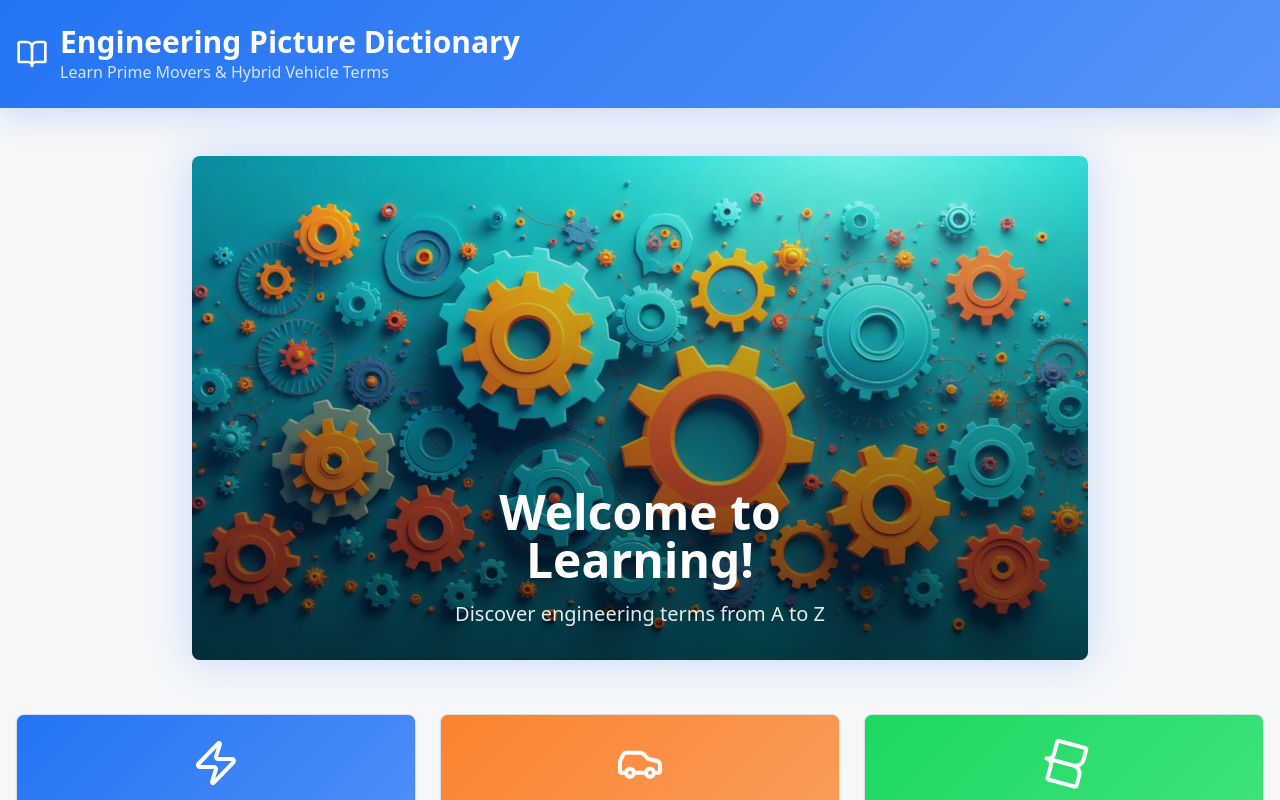
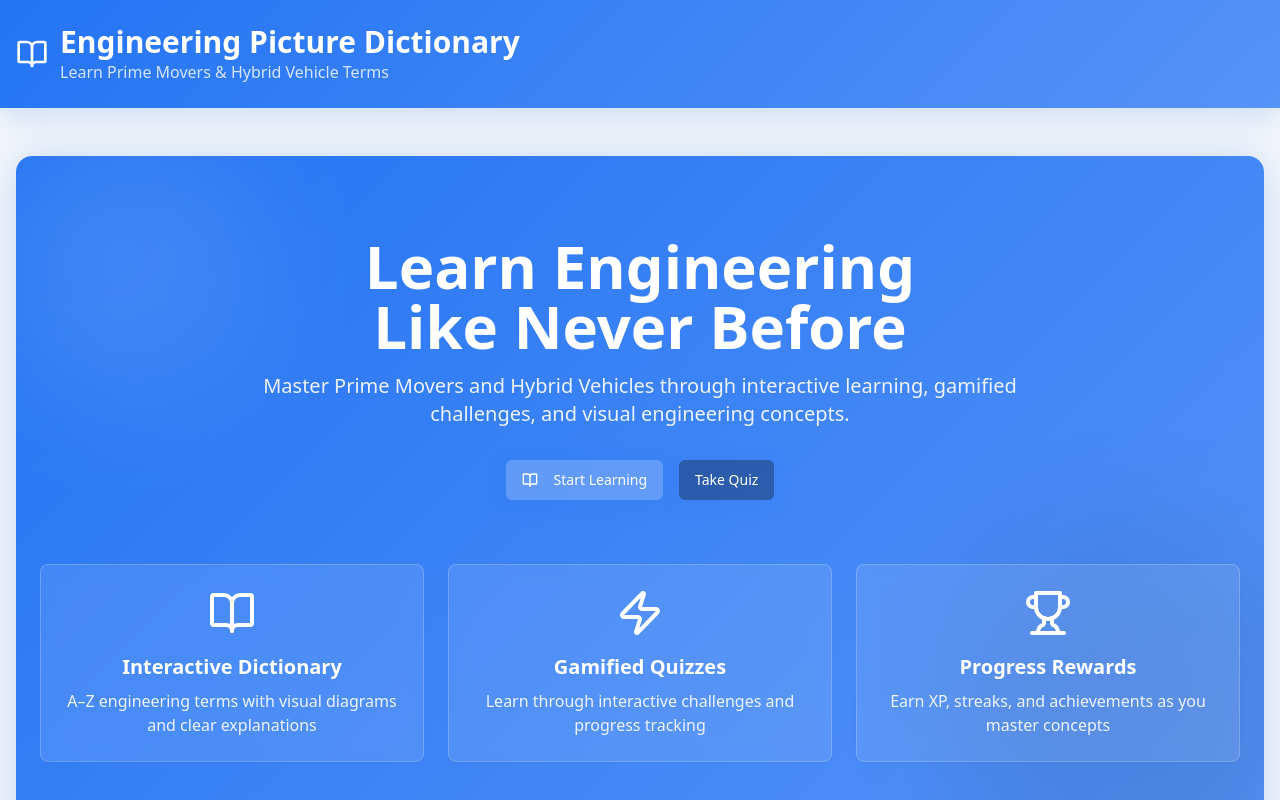
Before and after one commit to buttisoda6-cyber/hybrid-handbook, a React (Vite) app: page / in a window 1280 px wide. Shown: the top 800 px of the page. Built offline with nearby package versions, Linux system fonts and the light colour scheme.

Commit message:
Update hero section
Update the hero section to match the design in the second image, keeping all other sections unchanged.

```diff
--- a/src/pages/Index.tsx
+++ b/src/pages/Index.tsx
@@ -1,11 +1,17 @@
 import AlphabetGrid from "@/components/AlphabetGrid";
 import Header from "@/components/Header";
 import Quiz from "@/components/Quiz";
-import heroImage from "@/assets/hero-engineering.jpg";
 import { Card, CardContent } from "@/components/ui/card";
-import { BookOpen, Zap, Car } from "lucide-react";
+import { Button } from "@/components/ui/button";
+import { BookOpen, Zap, Trophy } from "lucide-react";
+import { useNavigate } from "react-router-dom";
 
 const Index = () => {
+  const navigate = useNavigate();
+  const handleStartLearning = () => {
+    document.getElementById("alphabet-start")?.scrollIntoView({ behavior: "smooth" });
+  };
+  const handleTakeQuiz = () => navigate("/quiz/beginner");
   return (
     <div className="min-h-screen bg-background">
       <Header />
@@ -13,50 +19,53 @@ const Index = () => {
       {/* Hero Section */}
       <section className="relative overflow-hidden">
         <div className="container mx-auto px-4 py-12">
-          <div className="text-center mb-12">
-            <div className="relative inline-block">
-              <img
-                src={heroImage}
-                alt="Engineering Education"
-                className="w-full max-w-4xl mx-auto rounded-lg shadow-glow"
-              />
-              <div className="absolute inset-0 bg-gradient-to-t from-black/60 to-transparent rounded-lg"></div>
-              <div className="absolute bottom-8 left-1/2 transform -translate-x-1/2 text-center text-white">
-                <h2 className="text-3xl md:text-5xl font-bold mb-4">
-                  Welcome to Learning!
+          {/* New Hero Block */}
+          <div className="relative overflow-hidden rounded-2xl bg-gradient-primary py-20 px-6 shadow-glow">
+            <div className="absolute inset-0">
+              <div className="absolute -top-10 -left-10 w-72 h-72 rounded-full bg-white/10 blur-3xl" />
+              <div className="absolute -bottom-16 -right-16 w-96 h-96 rounded-full bg-black/20 blur-3xl opacity-40" />
+            </div>
+            <div className="relative text-center text-white max-w-3xl mx-auto">
+              <h2 className="text-4xl md:text-6xl font-extrabold mb-4 leading-tight">
+                Learn Engineering
+                <span className="block md:text-6xl">Like Never Before</span>
               </h2>
-                <p className="text-lg md:text-xl text-white/90">
-                  Discover engineering terms from A to Z
+              <p className="text-white/90 text-lg md:text-xl mb-8">
+                Master Prime Movers and Hybrid Vehicles through interactive learning, gamified challenges, and visual engineering concepts.
               </p>
+              <div className="flex flex-col sm:flex-row items-center justify-center gap-4">
+                <Button onClick={handleStartLearning} className="bg-white/20 hover:bg-white/30 border-0 text-white">
+                  <BookOpen className="w-4 h-4 mr-2" /> Start Learning
+                </Button>
+                <Button variant="secondary" onClick={handleTakeQuiz} className="bg-black/30 hover:bg-black/40 border-0 text-white">
+                  Take Quiz
+                </Button>
               </div>
             </div>
-          </div>
-
-          {/* Feature Cards */}
-          <div className="grid md:grid-cols-3 gap-6 mb-12">
-            <Card className="bg-gradient-primary text-white hover:shadow-card transition-all duration-300">
+            {/* Feature Cards Overlap */}
+            <div className="grid md:grid-cols-3 gap-6 mt-16">
+              <Card className="bg-white/10 backdrop-blur border border-white/20 text-white hover:shadow-card transition-all duration-300">
                 <CardContent className="p-6 text-center">
-                <Zap className="w-12 h-12 mx-auto mb-4 animate-float" />
-                <h3 className="text-xl font-bold mb-2">Prime Movers</h3>
-                <p className="text-white/90">Learn about engines, generators, and power systems</p>
+                  <BookOpen className="w-12 h-12 mx-auto mb-4" />
+                  <h3 className="text-xl font-bold mb-2">Interactive Dictionary</h3>
+                  <p className="text-white/90">A–Z engineering terms with visual diagrams and clear explanations</p>
                 </CardContent>
               </Card>
-
-            <Card className="bg-gradient-secondary text-white hover:shadow-card transition-all duration-300">
+              <Card className="bg-white/10 backdrop-blur border border-white/20 text-white hover:shadow-card transition-all duration-300">
                 <CardContent className="p-6 text-center">
-                <Car className="w-12 h-12 mx-auto mb-4 animate-bounce-gentle" />
-                <h3 className="text-xl font-bold mb-2">Hybrid Vehicles</h3>
-                <p className="text-white/90">Explore modern automotive technology</p>
+                  <Zap className="w-12 h-12 mx-auto mb-4" />
+                  <h3 className="text-xl font-bold mb-2">Gamified Quizzes</h3>
+                  <p className="text-white/90">Learn through interactive challenges and progress tracking</p>
                 </CardContent>
               </Card>
-
-            <Card className="bg-gradient-accent text-white hover:shadow-card transition-all duration-300">
+              <Card className="bg-white/10 backdrop-blur border border-white/20 text-white hover:shadow-card transition-all duration-300">
                 <CardContent className="p-6 text-center">
-                <BookOpen className="w-12 h-12 mx-auto mb-4 animate-gear-rotate" />
-                <h3 className="text-xl font-bold mb-2">Interactive Learning</h3>
-                <p className="text-white/90">Visual dictionary with detailed explanations</p>
+                  <Trophy className="w-12 h-12 mx-auto mb-4" />
+                  <h3 className="text-xl font-bold mb-2">Progress Rewards</h3>
+                  <p className="text-white/90">Earn XP, streaks, and achievements as you master concepts</p>
                 </CardContent>
               </Card>
+            </div>
           </div>
 
           {/* Instructions */}
@@ -70,7 +79,9 @@ const Index = () => {
           </div>
 
           {/* Alphabet Grid */}
+          <div id="alphabet-start">
             <AlphabetGrid />
+          </div>
         </div>
       </section>
 
```
Lines whose indentation alone changed are shown as unchanged.
